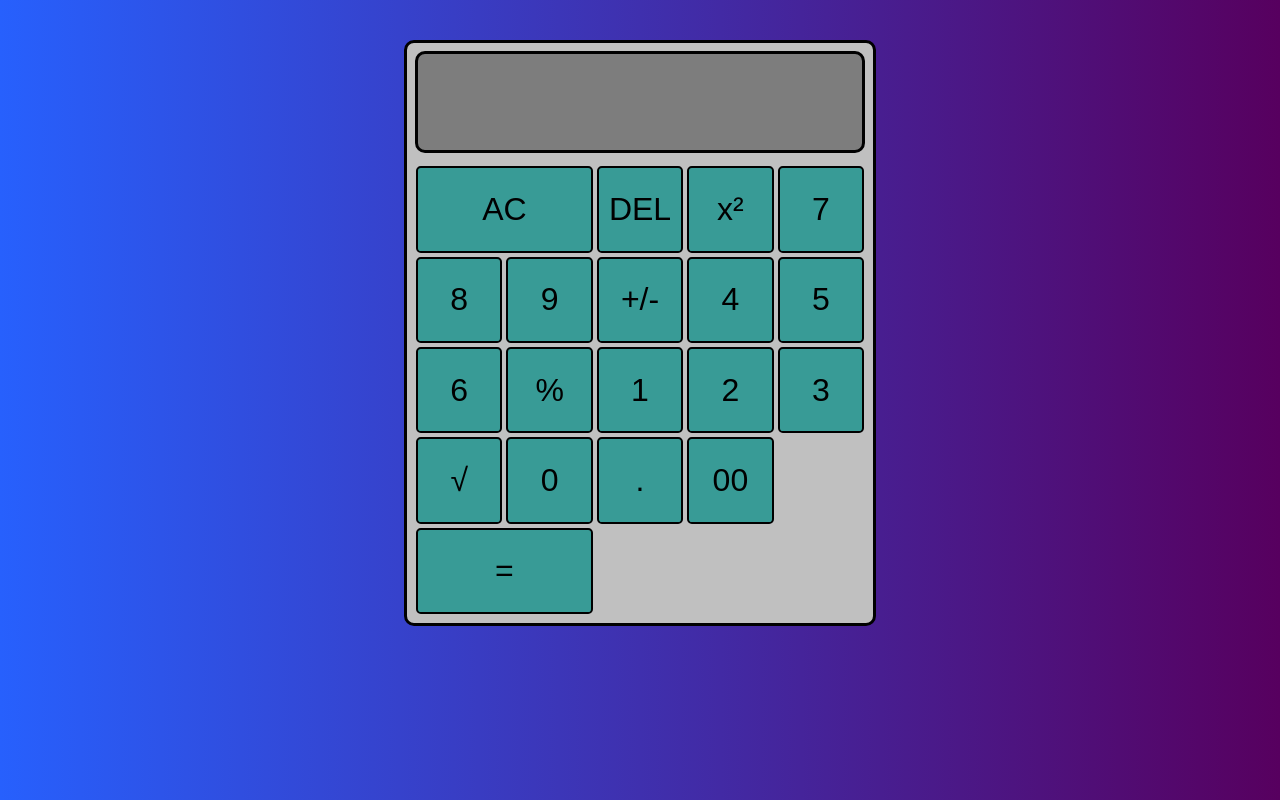
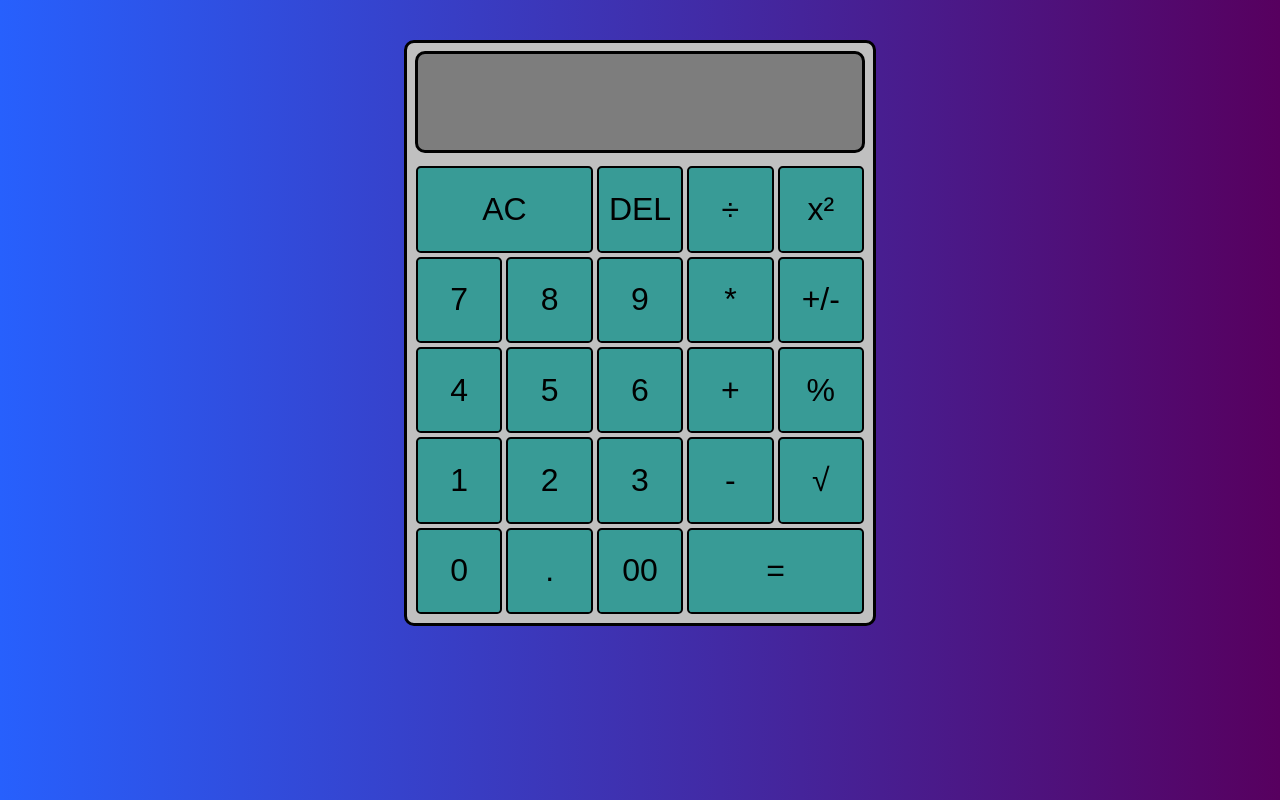
Before and after one commit to svetoslavmanolov/standard-calculator, a React (Create React App) app: page / in a window 1280 px wide. Built offline with nearby package versions, Linux system fonts and the light colour scheme.

Commit message:
feat(functionality): add two more functionalities - evaluate result and delete single digit
n

```diff
--- a/src/App.js
+++ b/src/App.js
@@ -18,6 +18,13 @@ export const ACTIONS = {
 function reducer(state, { type, payload }) {
   switch (type) {
     case ACTIONS.ADD_DIGIT:
+      if (state.overwrite) {
+        return {
+          ...state,
+          currentOperand: payload.digit,
+          overwrite: false
+        }
+      }
 
       if (payload.digit === '0' && state.currentOperand === '0') {
         return state;
@@ -60,6 +67,41 @@ function reducer(state, { type, payload }) {
     case ACTIONS.CLEAR:
       return {};
 
+    case ACTIONS.DELETE_DIGIT:
+      if (state.overwrite) {
+        return {
+          ...state,
+          overwrite: false,
+          currentOperand: null
+        }
+      }
+      if (state.currentOperand == null) return state;
+      if (state.currentOperand.length === 1) {
+        return {
+          ...state,
+          currentOperand: null
+        }
+      }
+
+      return {
+        ...state,
+        currentOperand: state.currentOperand.slice(0, -1)
+      }
+
+    case ACTIONS.EVALUATE:
+      if (state.currentOperand == null ||
+        state.previousOperand == null ||
+        state.operation == null) {
+        return state;
+      }
+      return {
+        ...state,
+        overwrite: true,
+        previousOperand: null,
+        operation: null,
+        currentOperand: evaluate(state)
+      }
+
 
   }
 }
@@ -97,16 +139,16 @@ function formatOperand(operand) {
 
 function App() {
 
-  const [{ currentOperand, previousOperand, operaion }, dispatch] = useReducer(reducer, {});
+  const [{ currentOperand, previousOperand, operation }, dispatch] = useReducer(reducer, {});
 
   return (
     <div className="calculator-grid">
       <div className="output">
-        <div className="previous-operand">{formatOperand(previousOperand)} {operaion}</div>
+        <div className="previous-operand">{formatOperand(previousOperand)} {operation}</div>
         <div className="current-operand">{formatOperand(currentOperand)}</div>
       </div>
-      <button className="span-two">AC</button>
-      <button>DEL</button>
+      <button className="span-two" onClick={() => dispatch({ type: ACTIONS.CLEAR })} >AC</button>
+      <button onClick={() => dispatch({ type: ACTIONS.DELETE_DIGIT })}>DEL</button>
       <OperationButton operation='÷' dispatch={dispatch} />
       <button>x²</button>
       <DigitButton digit='7' dispatch={dispatch} />
@@ -127,7 +169,7 @@ function App() {
       <DigitButton digit='0' dispatch={dispatch} />
       <DigitButton digit='.' dispatch={dispatch} />
       <DigitButton digit='00' dispatch={dispatch} />
-      <button className="span-two">=</button>
+      <button className="span-two" onClick={() => dispatch({ type: ACTIONS.EVALUATE })}>=</button>
     </div>
   );
 }
--- a/src/OperationButton.js
+++ b/src/OperationButton.js
@@ -2,5 +2,5 @@ import { ACTIONS } from "./App";
 
 
 export default function OperationButton({ dispatch, operation }) {
-    <button onClick={() => dispatch({ type: ACTIONS.CHOOSE_OPERATION, payload: { operation } })}> {operation} </button>
+    return <button onClick={() => dispatch({ type: ACTIONS.CHOOSE_OPERATION, payload: { operation } })}> {operation} </button>
 }
```
